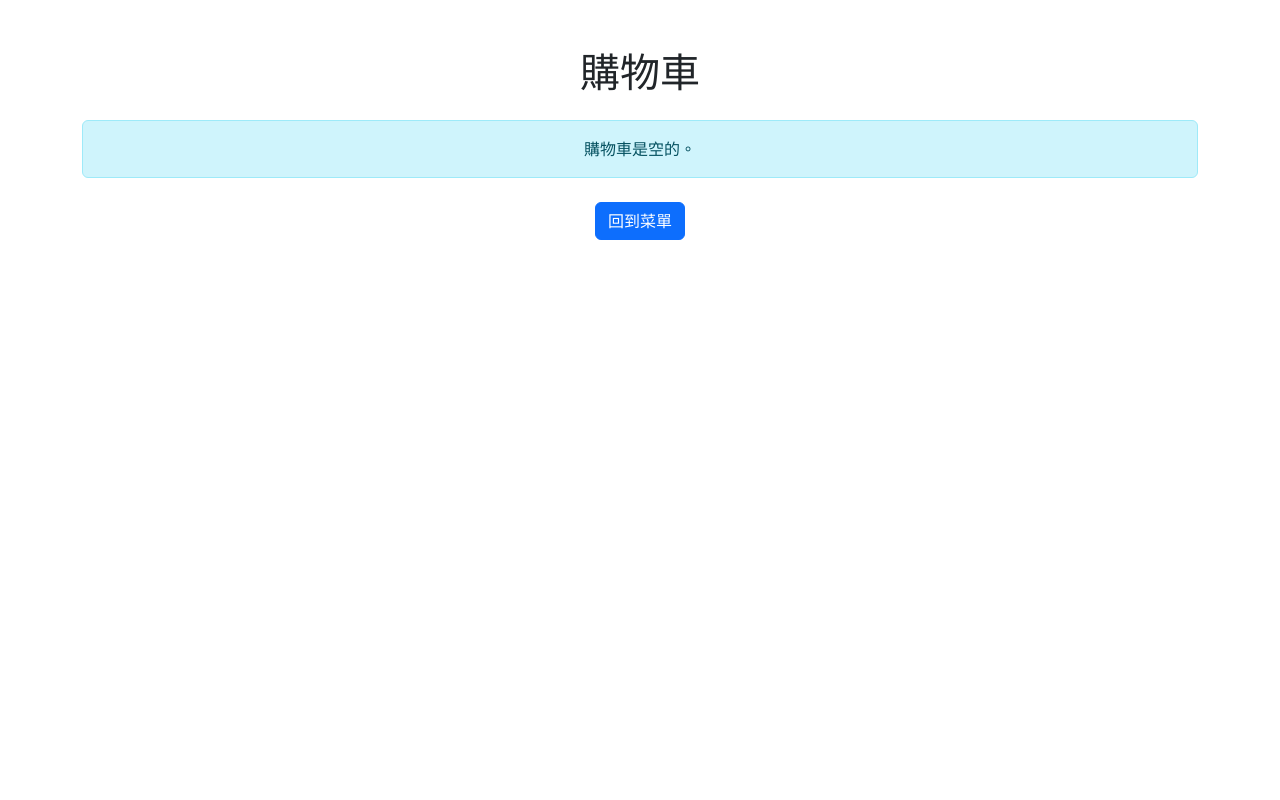
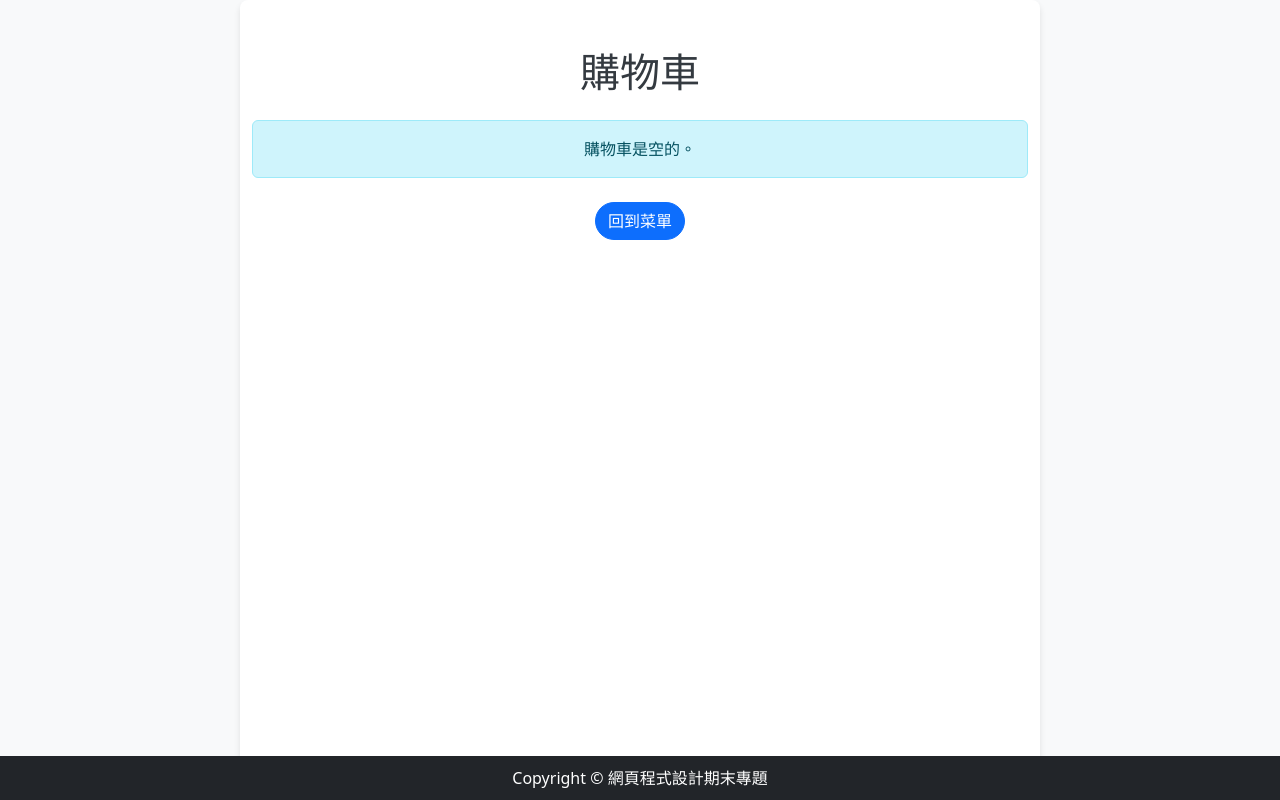
Before and after one commit to Ninepin123/-final, a PHP site: page /buycar.php in a window 1280 px wide. Run offline with PHP 8.4, Linux system fonts and the light colour scheme.

Commit message:
buycar.php

```diff
--- a/buycar.php
+++ b/buycar.php
@@ -50,8 +50,54 @@ if (isset($_GET["action"]) && $_GET["action"] == "clear_cart") {
     <meta name="viewport" content="width=device-width, initial-scale=1.0">
     <title>購物車</title>
     <!-- 引入 Bootstrap -->
-    <link href="https://cdn.jsdelivr.net/npm/bootstrap@5.3.0-alpha3/dist/css/bootstrap.min.css
-    " rel="stylesheet">
+    <link href="https://cdn.jsdelivr.net/npm/bootstrap@5.3.0-alpha3/dist/css/bootstrap.min.css" rel="stylesheet">
+    <style>
+        body {
+            background-color: #f8f9fa;
+            display: flex;
+            flex-direction: column;
+            min-height: 100vh;
+        }
+        .container {
+            max-width: 800px;
+            margin: auto;
+            background: #ffffff;
+            border-radius: 8px;
+            box-shadow: 0 4px 6px rgba(0, 0, 0, 0.1);
+            flex: 1;
+        }
+        h1 {
+            color: #343a40;
+        }
+        .table {
+            margin-top: 20px;
+        }
+        .btn {
+            border-radius: 20px;
+        }
+        footer {
+            background-color: #222529;
+            color: #ffffff;
+            text-align: center;
+            padding: 10px 0;
+            margin-top: 20px;
+            position: fixed;
+            width: 100%;
+            bottom: 0;
+        }
+        .item-img {
+            max-width: 50px;
+            max-height: 50px;
+            margin-right: 10px;
+        }
+        .item-name {
+            display: flex;
+            align-items: center;
+        }
+        td:nth-child(3) {
+            width: 15%;
+        }
+    </style>
 </head>
 <body>
     <div class="container py-5">
@@ -76,7 +122,10 @@ if (isset($_GET["action"]) && $_GET["action"] == "clear_cart") {
                         $grand_total += $total_price;
                     ?>
                         <tr>
-                            <td><?= htmlspecialchars($item["name"]) ?></td>
+                            <td class="item-name">
+                                <img src="assets/<?= htmlspecialchars($item_id) ?>.png" alt="商品圖片" class="item-img">
+                                <?= htmlspecialchars($item["name"]) ?>
+                            </td>
                             <td>$<?= number_format($item["price"], 2) ?></td>
                             <td><?= $item["quantity"] ?></td>
                             <td>$<?= number_format($total_price, 2) ?></td>
@@ -97,5 +146,9 @@ if (isset($_GET["action"]) && $_GET["action"] == "clear_cart") {
             <a href="index.php" class="btn btn-primary">回到菜單</a>
         </div>
     </div>
+
+    <footer>
+        Copyright &copy; 網頁程式設計期末專題
+    </footer>
 </body>
 </html>
```
